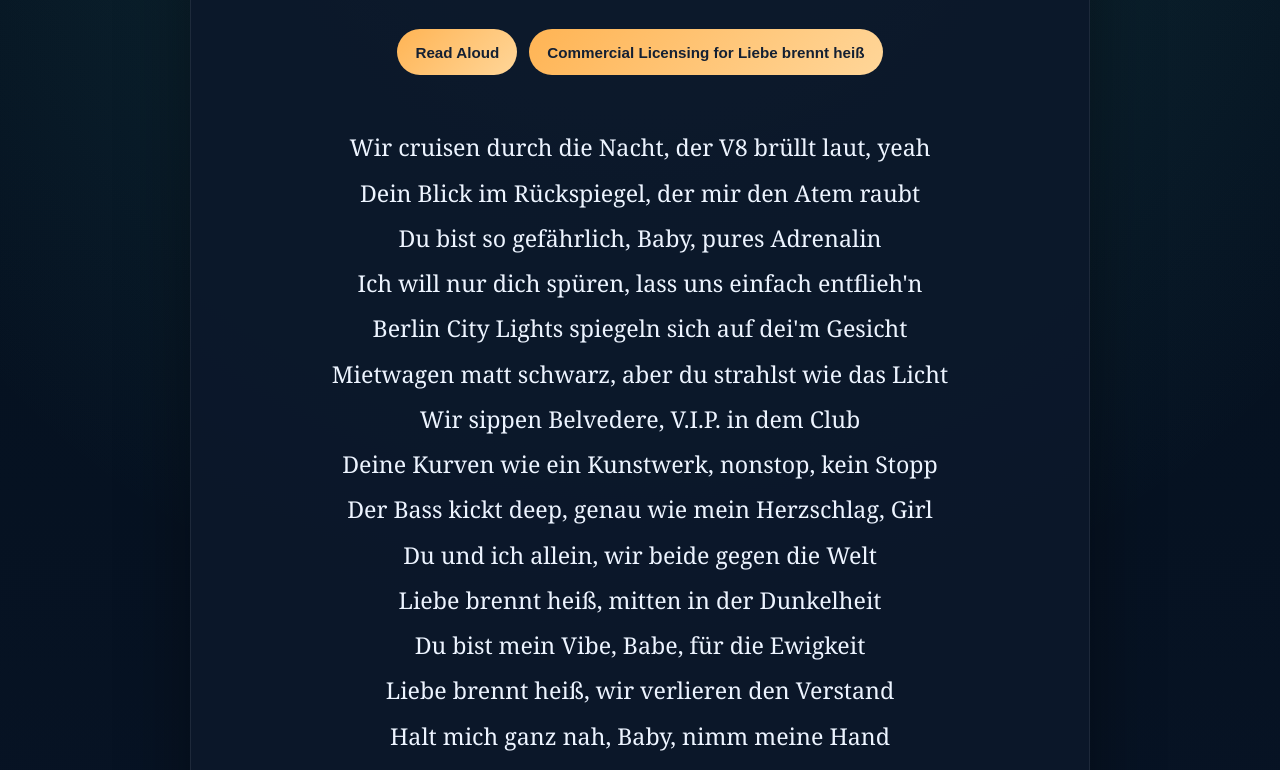
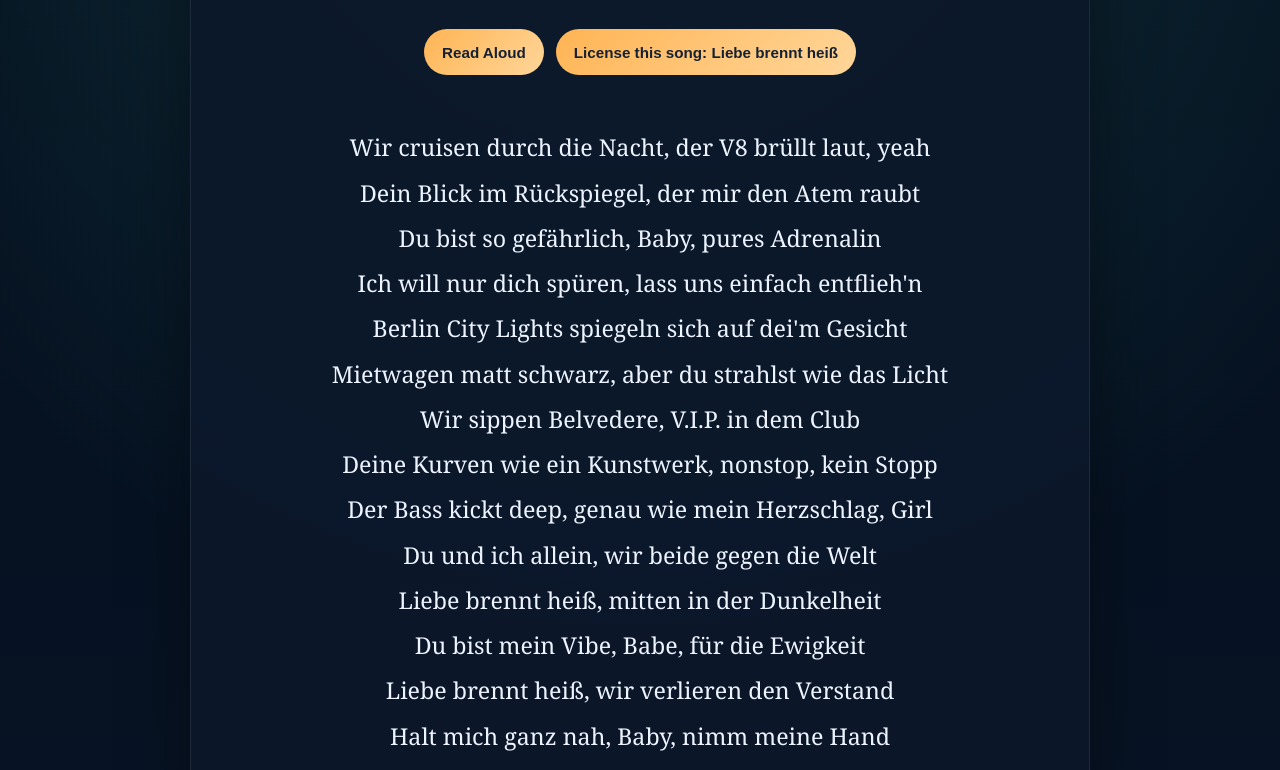
Before and after one commit to ImAbuSayed/liebe-brennt-hei, a plain HTML site: page index.html in a window 1280 px wide. Shown: the part 227-997 px from the top of the page. Drawn offline with Linux system fonts and the light colour scheme.

Commit message:
feat: update song assets v1 with signed GPG commit [verified]

```diff
--- a/index.html
+++ b/index.html
@@ -537,7 +537,7 @@
 
         <div class="controls">
             <button class="btn-speak" id="speakBtn" title="Read the lyrics aloud"><span id="speakText">Read Aloud</span></button>
-            <a href="https://music.abusayed.com.bd/Licensing/?https://imabusayed.github.io/liebe-brennt-hei/" class="btn-license" title="Get licensing for this song" target="_blank">Commercial Licensing for Liebe brennt heiß</a>
+            <a href="https://music.abusayed.com.bd/Licensing/?https://imabusayed.github.io/liebe-brennt-hei/" class="btn-license" title="Get licensing for this song" target="_blank">License this song: Liebe brennt heiß</a>
 
         </div>
         <br>
```
Also changed, not shown: llms.txt, manifest.json, 1 other file.
